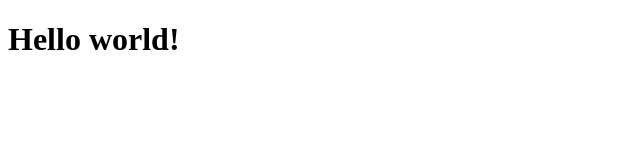
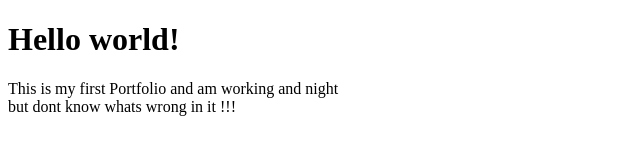
Before and after one commit to sagarpanwar1/portfolio, a plain HTML site: page index.html in a window 1280 px wide. Shown: the whole page, without its empty margins (0-640 px from the left). Drawn offline with Linux system fonts and the light colour scheme.

Commit message:
Update index.html

```diff
--- a/index.html
+++ b/index.html
@@ -8,5 +8,9 @@
 </head>
 <body>
     <h1>Hello world!</h1>
+    <p>This is my first Portfolio and am working and night <br>
+    but dont know whats wrong in it !!!
+
+    </p>
 </body>
 </html>
```
